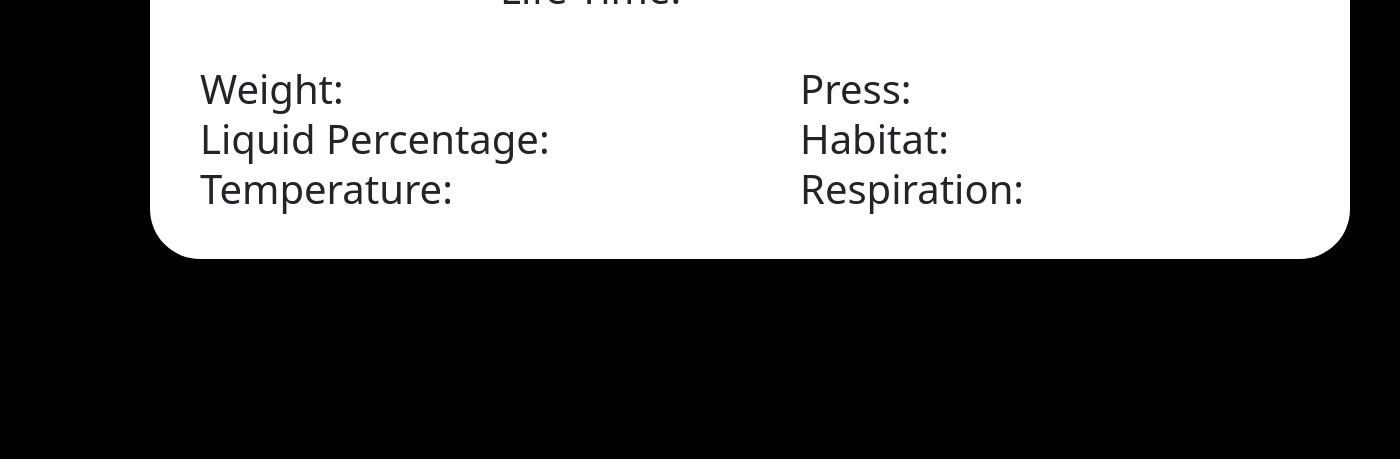
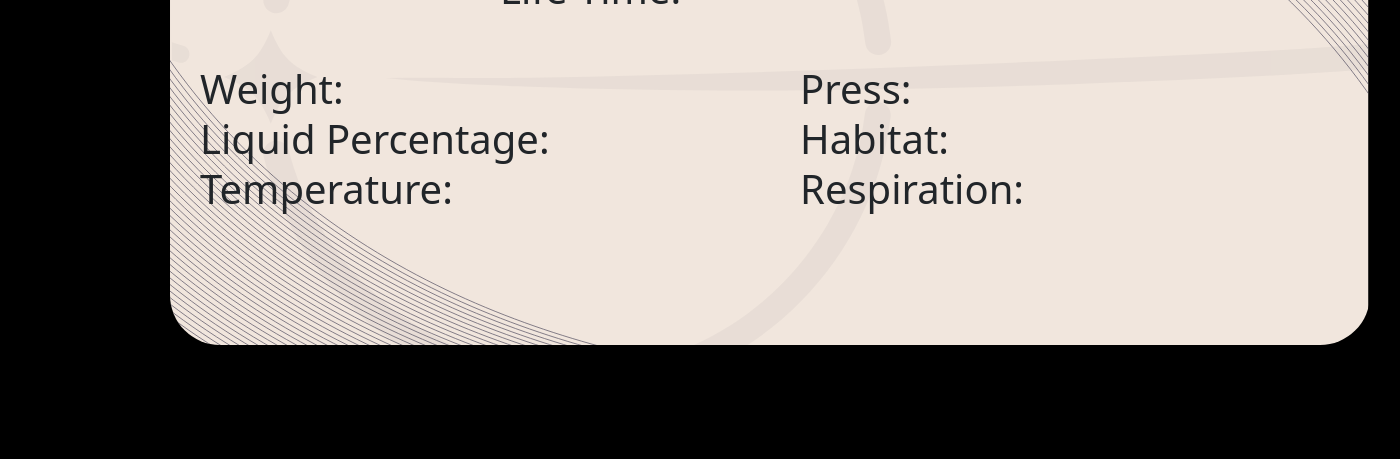
Before and after one commit to JorgeISW/osiris, a Flask app: template templates/passport.html in a window 1400 px wide. Shown: the part 341-800 px from the top of the page. Run offline with Flask 3, Linux system fonts and the light colour scheme; the template is opened without the code that fills it, so the values that code supplies are empty.

Commit message:
Update passport.html

```diff
--- a/templates/passport.html
+++ b/templates/passport.html
@@ -71,17 +71,18 @@
 </head>
 <body>
 	<style>
-		.cuadro_blanco{
+		.fondo{
 			width:1200px;
-			height:450px;
-			background-color: white;
 			border-radius: 50px;
 			position: absolute;
 			top:150px;
-			left:150px;
+			left:170px;
 		}
 	</style>
-	<div class="cuadro_blanco"></div>
+	<!--div class="cuadro_blanco"></div-->
+	<div id="fondo">
+		<img src="{{ url_for('static', filename='img/Fondo_Passport.svg') }}" alt="fondo"class="fondo">
+	</div>
     <header>
         <div id="logo">
             <img src="{{ url_for('static', filename='img/Logo_blanco.svg') }}" alt="logo"width="200" style="display: block; margin: 0 auto;">
```
